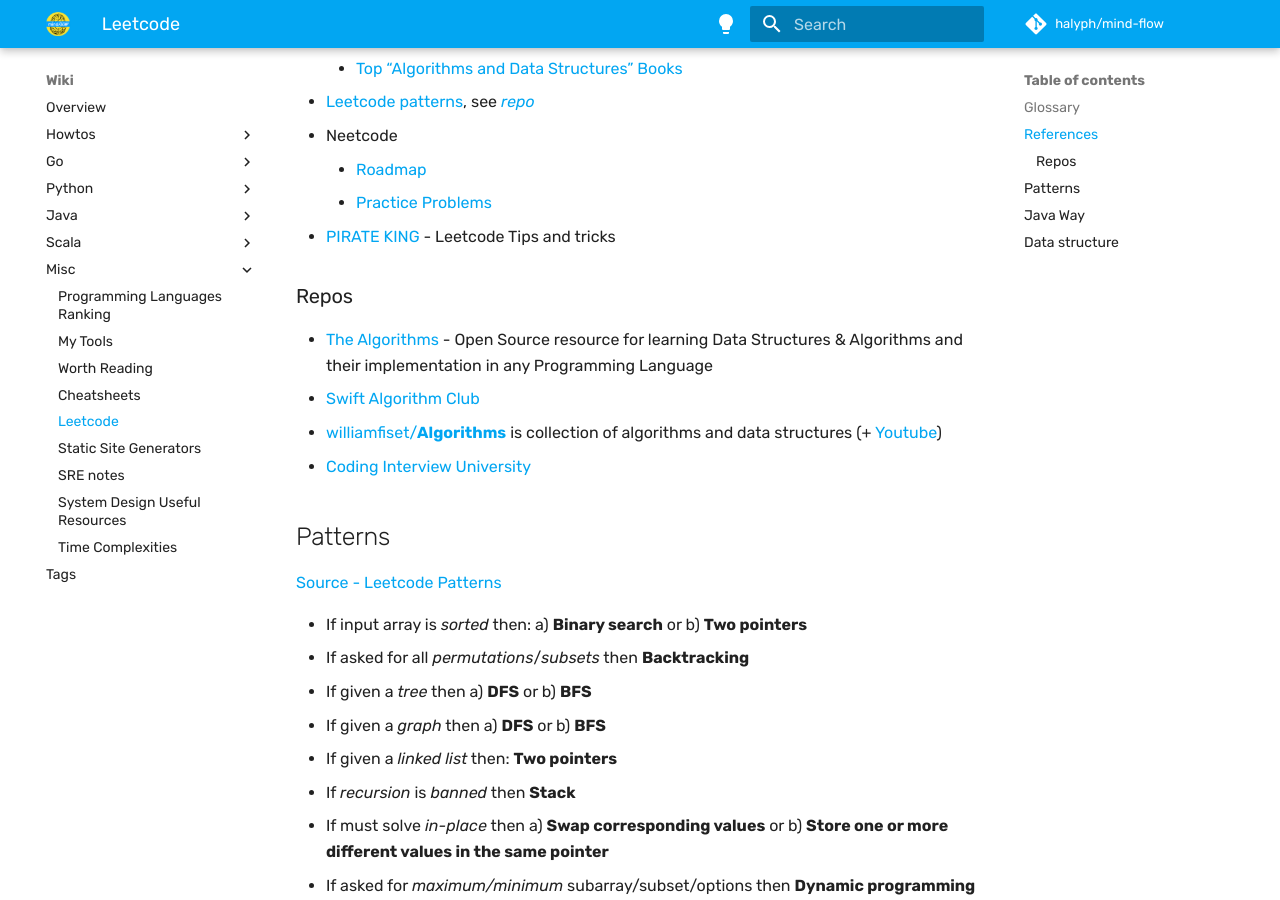
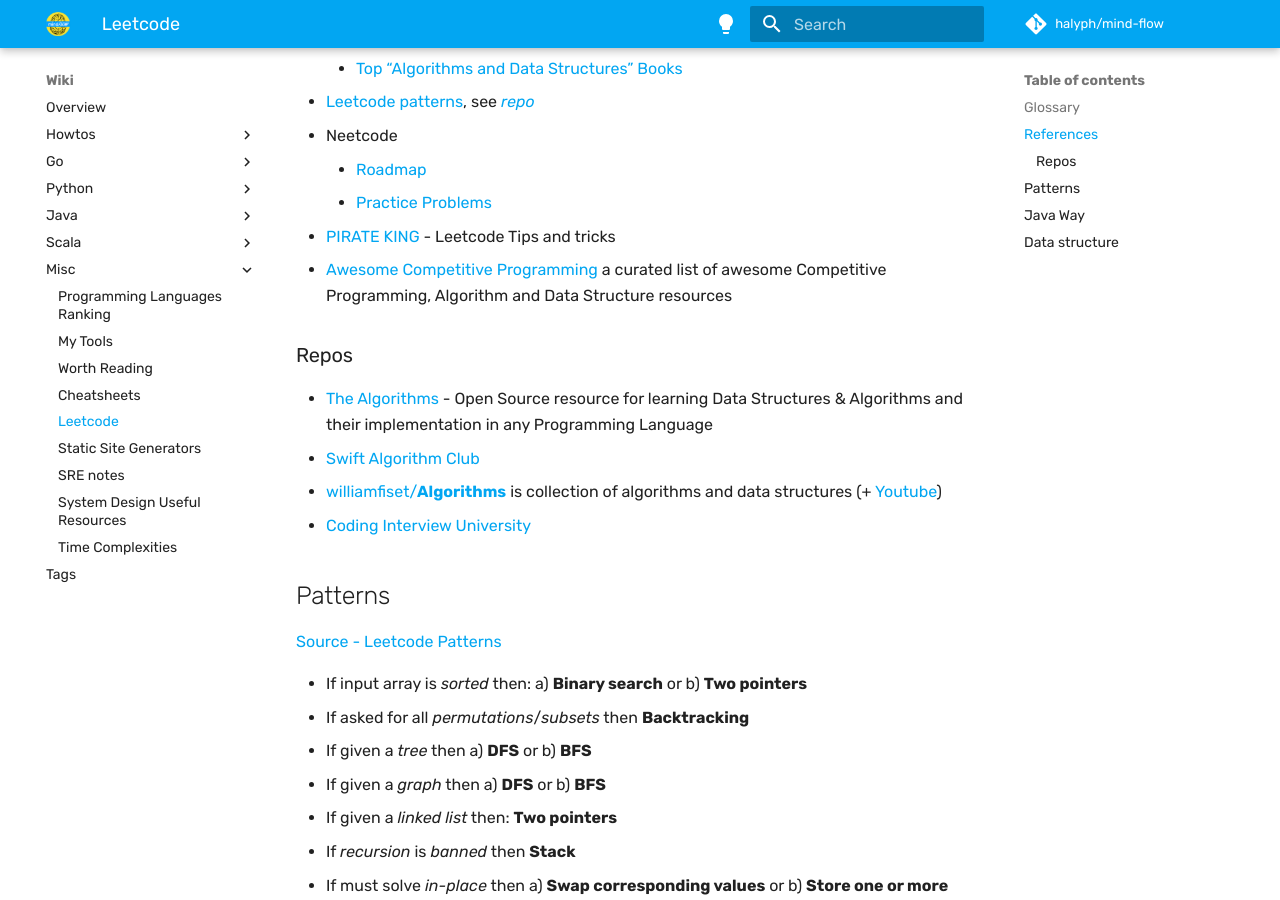
Before and after one commit to halyph/mind-flow, an MkDocs documentation site: the page built from docs/wiki/misc/leetcode.md, in a window 1280 px wide and 900 px high, scrolled down 908 px. Built offline with MkDocs 1.6.1 and Material for MkDocs 9.7.7, drawn with Linux system fonts in a browser that asks for light colours; some web fonts are replaced; comment, search, counter and statistics services are not loaded.

Commit message:
upd leetcode.md

```diff
--- a/docs/wiki/misc/leetcode.md
+++ b/docs/wiki/misc/leetcode.md
@@ -32,6 +32,7 @@ Just collection of links useful for coding interview
   - [Roadmap](https://neetcode.io/roadmap)
   - [Practice Problems](https://neetcode.io/practice)
 - [PIRATE KING](https://www.piratekingdom.com/) - Leetcode Tips and tricks
+- [Awesome Competitive Programming ](https://github.com/lnishan/awesome-competitive-programming) a curated list of awesome Competitive Programming, Algorithm and Data Structure resources
 
 ### Repos
 
```
